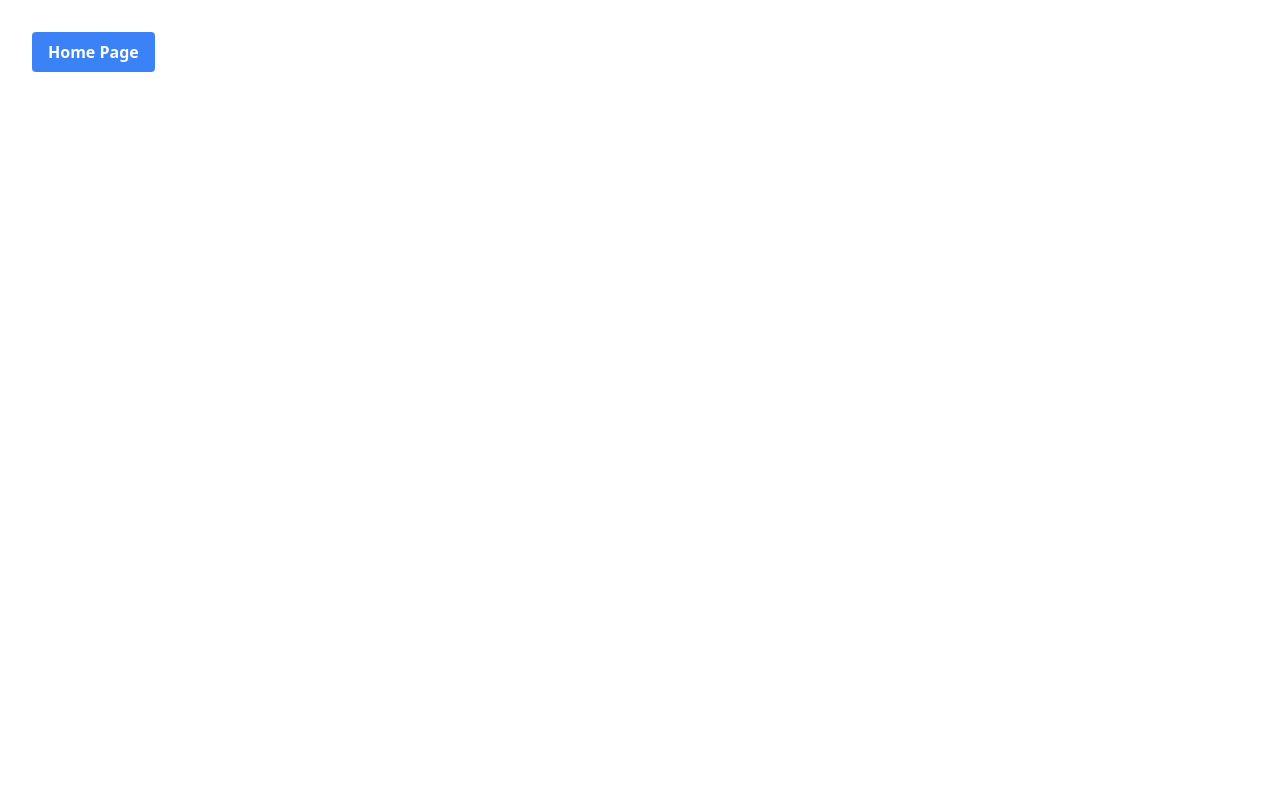
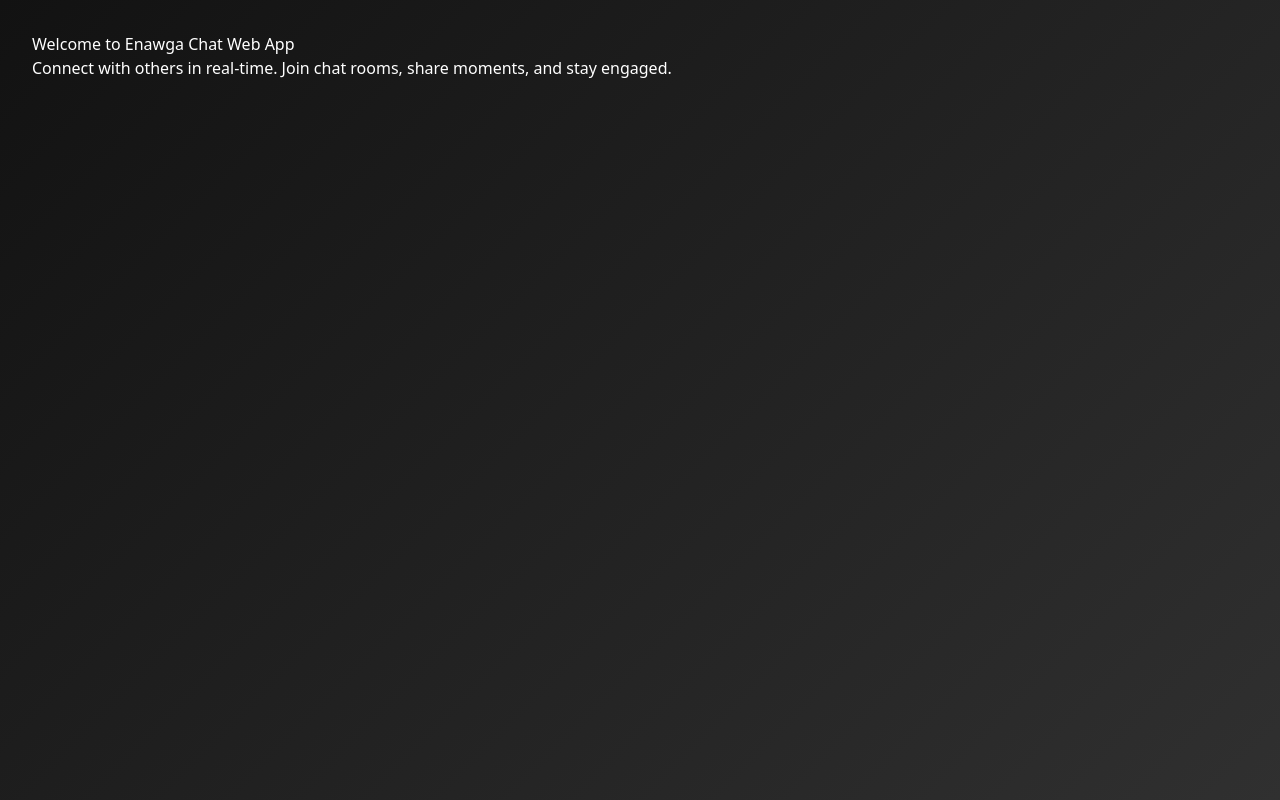
Before and after one commit to coleYab/Enawga, a Next.js app in the folder front-end/: page / in a window 1280 px wide. Built offline with nearby package versions, Linux system fonts and the light colour scheme.

Commit message:
Added currentUser

```diff
--- a/front-end/app/home/page.jsx
+++ b/front-end/app/home/page.jsx
@@ -1,5 +1,6 @@
 "use client";
-import { useState } from "react";
+import { useState, useEffect } from "react";
+import { useRouter } from "next/navigation";
 
 import FriendList from "@containers/FriendList";
 import ChatBox from "@containers/ChatBox";
@@ -33,6 +34,26 @@ const HomePage = () => {
   const [theme, setTheme] = useState("dark");
   const [isBack, setIsBack] = useState(true);
   const [openNoti, setOpenNoti] = useState(false);
+  const [currentUser, setCurrentUser] = useState({});
+
+  const router = useRouter();
+
+  useEffect(() => {
+    const fetchCurrentUser = async () => {
+      const response = await fetch("http://localhost:3000/api/auth/verify", {
+        credentials: "include",
+      });
+
+      if (!response.ok) {
+        router.push("/login");
+      }
+
+      const data = await response.json();
+      setCurrentUser(data.user);
+    };
+
+    fetchCurrentUser();
+  }, []);
 
   const changeTheme = () => {
     document.body.classList.toggle("light");
@@ -49,7 +70,7 @@ const HomePage = () => {
 
   return (
     <div className="w-screen h-screen bg-[var(--box-color)] flex justify-center">
-      <SideBar user={mockUser} />
+      <SideBar user={currentUser} />
       <ProfileContainer user={mockUser} />
 
       {openNoti && (
@@ -64,6 +85,7 @@ const HomePage = () => {
           theme={theme}
           changeTheme={changeTheme}
           handleNotification={handleNotification}
+          currentUser={currentUser}
         />
         <ChatBox />
       </div>
--- a/front-end/app/page.js
+++ b/front-end/app/page.js
@@ -1,9 +1,17 @@
 export default function Home() {
   return (
-    <div className="w-full h-screen p-8">
-      <button className="bg-blue-500 hover:bg-blue-700 text-white font-bold py-2 px-4 rounded">
-        Home Page
-      </button>
+    <div className="w-screen h-screen p-8 flex-column root-page">
+      <div>
+        <h1>Welcome to Enawga Chat Web App</h1>
+        <p>
+          Connect with others in real-time. Join chat rooms, share moments, and
+          stay engaged.
+        </p>
+        <div>
+          <button className="animated-button"></button>
+        </div>
+      </div>
+      <div></div>
     </div>
   );
 }
--- a/front-end/components/ProfileCard.jsx
+++ b/front-end/components/ProfileCard.jsx
@@ -11,12 +11,13 @@ const ProfileCard = ({
   changeTheme,
   changeBack,
   handleNotification,
+  currentUser,
 }) => {
   return (
     <div className="flex-between py-4 px-3 bg-[var(--box-color-2)]">
       <div className="flex items-center gap-3 max-w-[500px]">
         <div className="lg:hidden">
-          {!user.session && (
+          {!currentUser && (
             <i>
               <IoArrowBack size={25} onClick={changeBack} />
             </i>
@@ -29,10 +30,10 @@ const ProfileCard = ({
             width={50}
             height={50}
             className={`profile-image ${
-              user.session ? "peer hover:cursor-pointer" : ""
+              currentUser ? "peer hover:cursor-pointer" : ""
             }`}
             onClick={() => {
-              if (user.session) {
+              if (currentUser) {
                 document
                   .getElementById("sidebar")
                   .classList.replace("-left-[100%]", "left-0");
@@ -41,7 +42,7 @@ const ProfileCard = ({
           />
         </div>
 
-        {!user.session && (
+        {!currentUser && (
           <div className="flex-col">
             <h2 className="font-semibold text-sm lg:text-lg">{user.name}</h2>
             <p className="text-[var(--text-color-muted)] leading-5">
@@ -52,14 +53,14 @@ const ProfileCard = ({
       </div>
 
       <div className="flex-between w-20">
-        {user.session && (
+        {currentUser && (
           <i className="relative" onClick={handleNotification}>
             <IoIosNotificationsOutline size={25} />
             <div className="bg-[var(--bubble-color)] w-2 h-2 rounded-full absolute top-[3px] right-[5px]"></div>
           </i>
         )}
 
-        {user.session && (
+        {currentUser && (
           <div>
             {theme === "dark" ? (
               <i onClick={changeTheme}>
--- a/front-end/containers/FriendList.jsx
+++ b/front-end/containers/FriendList.jsx
@@ -13,7 +13,12 @@ const mockUser = {
   session: true,
 };
 
-const FriendList = ({ theme, changeTheme, handleNotification }) => {
+const FriendList = ({
+  theme,
+  changeTheme,
+  handleNotification,
+  currentUser,
+}) => {
   return (
     <div className="left-side">
       <div>
@@ -22,6 +27,7 @@ const FriendList = ({ theme, changeTheme, handleNotification }) => {
           theme={theme}
           changeTheme={changeTheme}
           handleNotification={handleNotification}
+          currentUser={currentUser}
         />
       </div>
 
--- a/front-end/styles/globals.css
+++ b/front-end/styles/globals.css
@@ -4,7 +4,7 @@
 
 @layer base {
   :root {
-    --background-color: #333;
+    --background-color: linear-gradient(135deg, #121212 0%, #303030 100%);
     --box-color: #444;
     --box-color-2: #555;
     --box-color-3: #585858;
@@ -16,7 +16,7 @@
   }
 
   .light {
-    --background-color: #3498db;
+    --background-color: linear-gradient(135deg, #121212 0%, #303030 100%);
     --box-color: #ffffff;
     --box-color-2: #eee;
     --box-color-3: #fafafa;
@@ -54,6 +54,10 @@
 
   .profile-image {
     @apply h-auto w-auto rounded-full object-cover aspect-square select-none;
+  }
+
+  .root-page {
+    background: var(--background-color);
   }
 
   *::-webkit-scrollbar {
```
